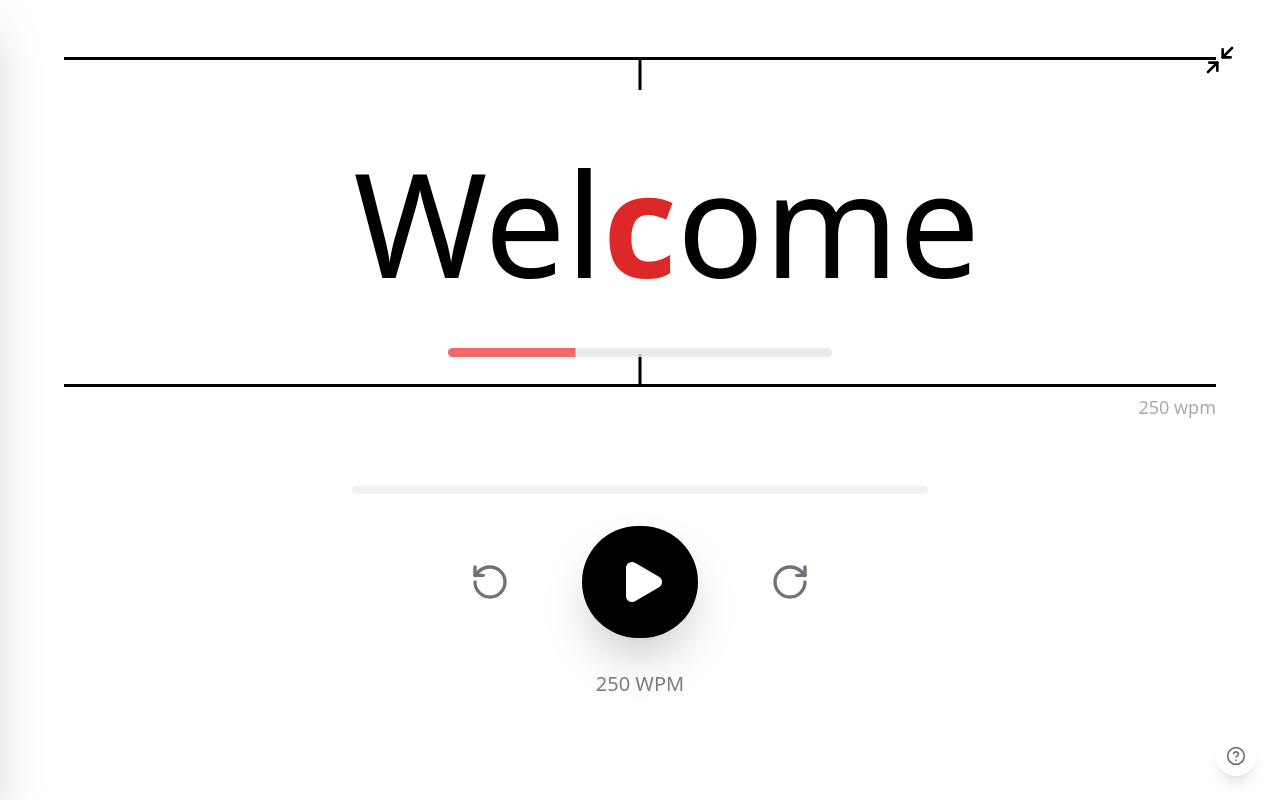
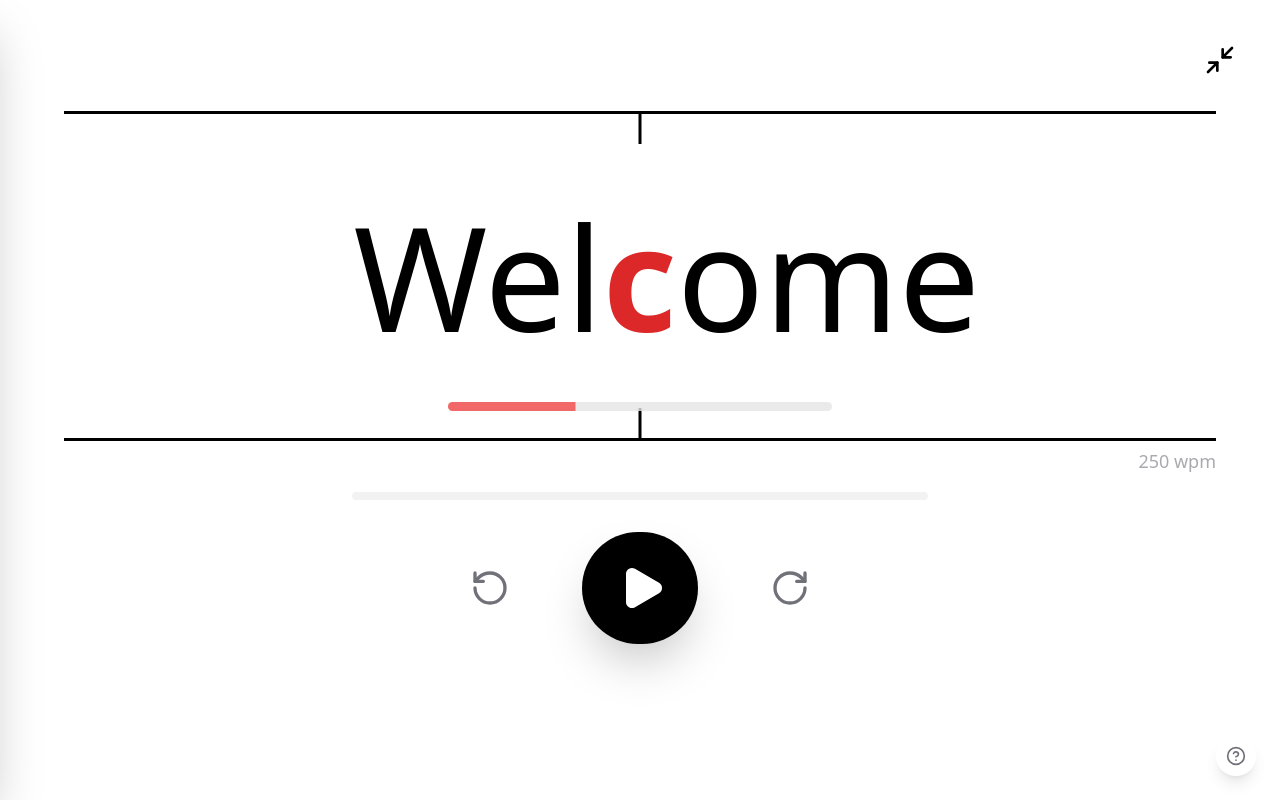
Before and after one commit to KingJamesGOAT/photon-reader, a Next.js app: page / in a window 1280 px wide. Both pictures are taken after a click on the button 461 px from the left and 453 px from the top of the page. Built offline with nearby package versions, Linux system fonts and the light colour scheme.

Commit message:
Refactor: Refine TOC button animation and Seek Feedback position

```diff
--- a/src/components/FullScreenOverlay.tsx
+++ b/src/components/FullScreenOverlay.tsx
@@ -45,7 +45,14 @@ export const FullScreenOverlay = () => {
             </div>
 
             {/* Simplified Controls */}
-            <div className="mt-24 flex flex-col items-center gap-8 w-full max-w-xl text-foreground">
+            <div className="mt-12 flex flex-col items-center gap-8 w-full max-w-xl text-foreground relative">
+
+                {/* Visual Feedback Overlay - Positioned above controls */}
+                {feedback && (
+                    <div className="absolute -top-16 left-1/2 -translate-x-1/2 text-xl font-bold text-brand-500 animate-in fade-in zoom-in slide-in-from-bottom-4 duration-200 whitespace-nowrap z-50">
+                        {feedback}
+                    </div>
+                )}
 
                 {/* Progress Bar */}
                 <div className="w-full h-2 bg-neutral-200/50 dark:bg-neutral-800 rounded-full overflow-hidden">
@@ -84,17 +91,6 @@ export const FullScreenOverlay = () => {
                         <RotateCw size={40} />
                     </button>
                 </div>
-
-                {/* Visual Feedback Overlay */}
-                {feedback && (
-                    <div className="text-xl font-medium text-brand-500 animate-in fade-in zoom-in duration-200">
-                        {feedback}
-                    </div>
-                )}
-
-                <div className="font-mono text-xl opacity-50">
-                    {wpm} WPM
-                </div>
             </div>
         </div>
     );
--- a/src/components/TableOfContents.tsx
+++ b/src/components/TableOfContents.tsx
@@ -118,8 +118,8 @@ export const TableOfContents = () => {
                 <button
                     onClick={() => setIsOpen(!isOpen)}
                     className={clsx(
-                        "hidden md:flex absolute top-1/2 -translate-y-1/2 -left-8 w-8 h-48 max-h-full rounded-l-2xl bg-white dark:bg-neutral-900 border-y border-l border-neutral-200 dark:border-neutral-800 shadow-xl text-neutral-400 hover:text-brand-500 transition-colors items-center justify-center",
-                        !isOpen && "translate-x-1"
+                        "hidden md:flex absolute top-1/2 -translate-y-1/2 -left-8 w-8 h-48 max-h-full rounded-l-2xl bg-white dark:bg-neutral-900 border-y border-l border-neutral-200 dark:border-neutral-800 shadow-xl text-neutral-400 hover:text-brand-500 transition-colors items-center justify-center z-50",
+                        !isOpen ? "translate-x-1" : "-mr-px border-r-0"
                     )}
                 >
                     {isOpen ? <ChevronRight size={20} /> : <List size={20} />}
```
